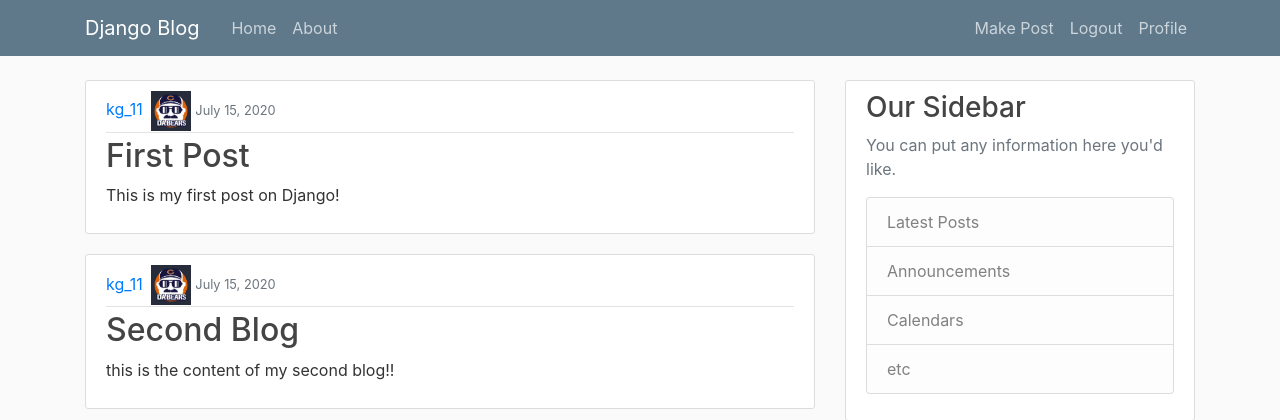
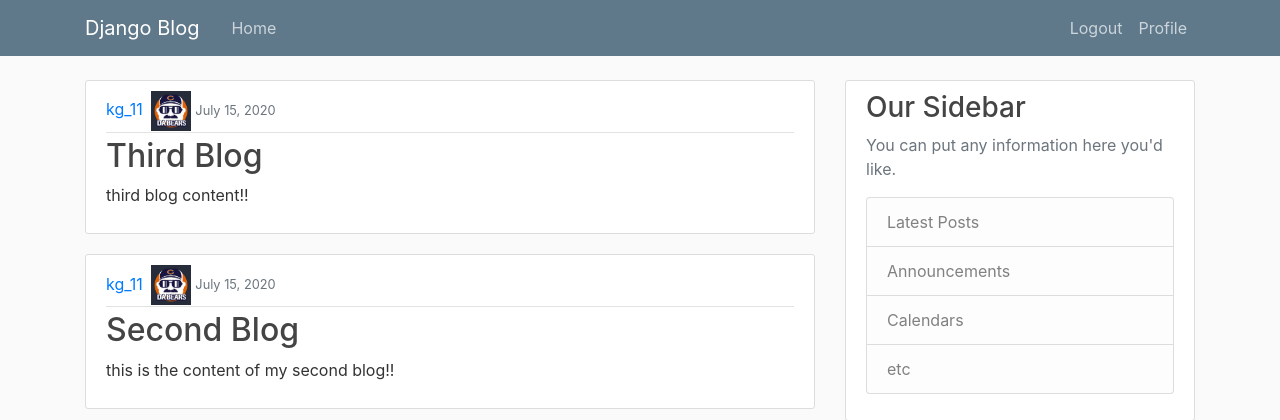
Before and after one commit to tracer11/django_blog, a Django app: page / in a window 1280 px wide. Shown: the top 420 px of the page. Run offline with Django 3.2, Linux system fonts and the light colour scheme; a user stored in the database is signed in; data comes from the database, SQL or seed files in the repository; some libraries are stand-ins or nearby versions.

Commit message:
switching to class based views

```diff
--- a/blog/templates/blog/base.html
+++ b/blog/templates/blog/base.html
@@ -27,12 +27,10 @@
         <div class="collapse navbar-collapse" id="navbarToggle">
           <div class="navbar-nav mr-auto">
             <a class="nav-item nav-link" href="{% url 'blog-home' %}">Home</a>
-            <a class="nav-item nav-link" href="{% url 'blog-about' %}">About</a>
           </div>
           <!-- Navbar Right Side -->
           <div class="navbar-nav">
             {% if user.is_authenticated %}
-              <a class="nav-item nav-link" href="{% url 'blog-make-post' %}">Make Post</a>
               <a class="nav-item nav-link" href="{% url 'logout' %}">Logout</a>
               <a class="nav-item nav-link" href="{% url 'profile' %}">Profile</a>
             {% else %}
--- a/blog/templates/blog/home.html
+++ b/blog/templates/blog/home.html
@@ -13,5 +13,4 @@
       </div>
     </article>
   {% endfor %}
-
 {% endblock content %}
--- a/blog/urls.py
+++ b/blog/urls.py
@@ -1,8 +1,7 @@
 from django.urls import path
 from . import views
+from .views import PostListView
 
 urlpatterns = [
-    path('', views.home, name='blog-home'),
-    path('about/', views.about, name='blog-about'),
-    path('create/', views.create, name='blog-make-post'),
+    path('', PostListView.as_view(), name='blog-home'),
 ]
--- a/blog/views.py
+++ b/blog/views.py
@@ -1,25 +1,13 @@
-from django.shortcuts import render, redirect
+from django.shortcuts import render
+from django.views.generic import ListView, DetailView
 from .models import Post
-from .forms import PostCreation
+from .forms import PostCreationForm
 
-def home(request):
-  context = {
-    'posts': Post.objects.all()
-  }
-  return render(request, 'blog/home.html', context)
+class PostListView(ListView):
+  model = Post
+  template_name = 'blog/home.html'
+  context_object_name = 'posts'
+  ordering = ['-date_posted']
 
-
-def create(request):
-  if request.method == 'POST':
-    form = PostCreationForm(request.POST)
-    if form.is_valid():
-      form.save()
-      redirect('')
-
-  context = {'form' : form}
-
-  return render(request, 'blog/create_post.html', context)
-
-
-def about(request):
-  return render(request, 'blog/about.html')
+class PostDetailView(DetailView):
+  model = Post
```
